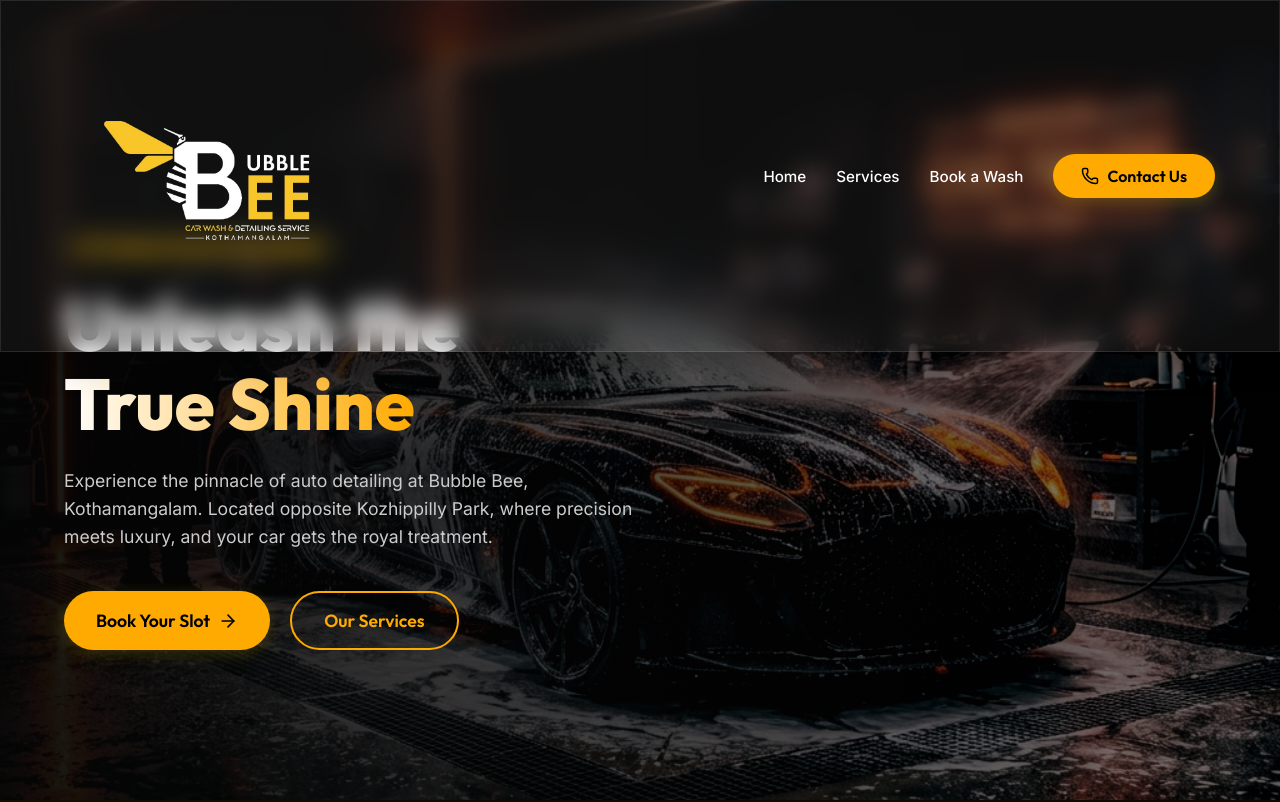
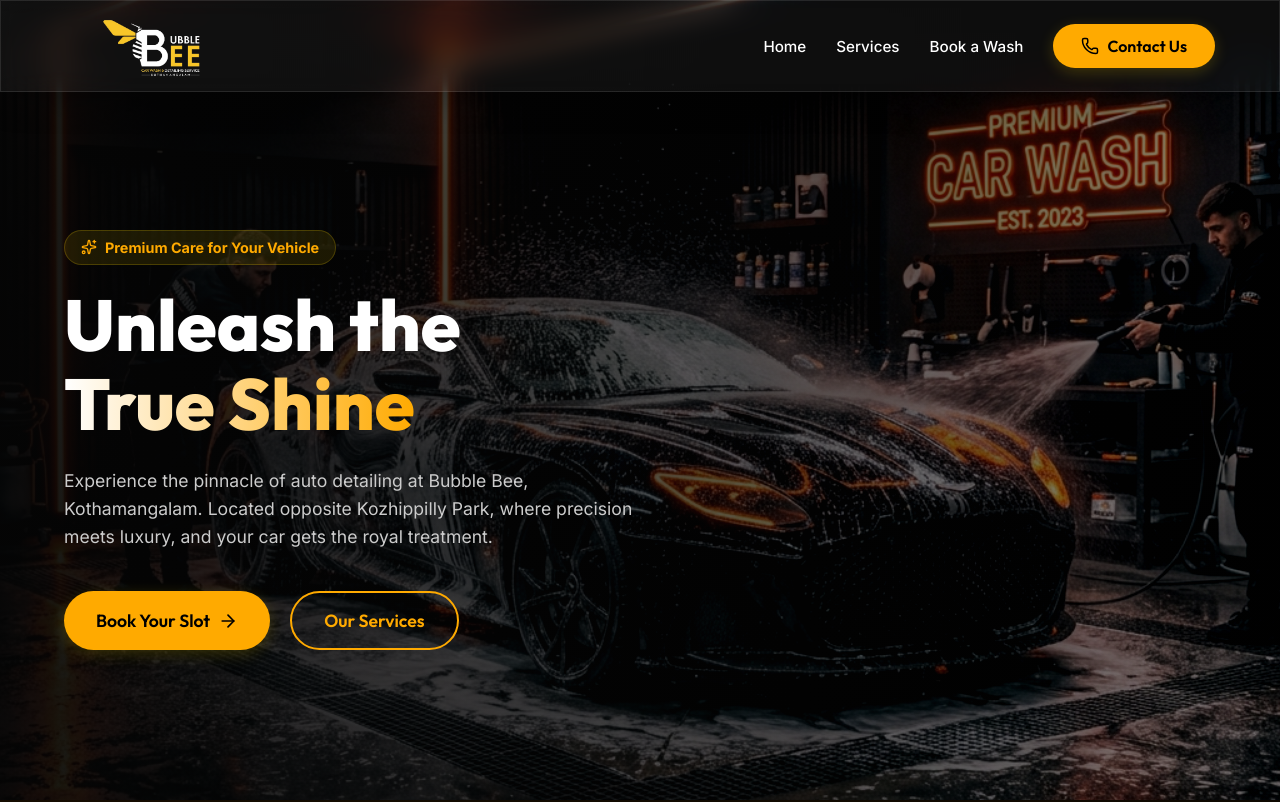
Before and after one commit to sabithlearnerspoint-collab/BubbleBee, a React (Vite) app: page / in a window 1280 px wide. Shown: the top 802 px of the page. Built offline with nearby package versions, Linux system fonts and the light colour scheme.

Commit message:
Switched layout-scaling to transform-scaling to prevent header geometry from blowing out vertically

```diff
--- a/src/components/Header.jsx
+++ b/src/components/Header.jsx
@@ -14,7 +14,7 @@ const Header = () => {
       alignItems: 'center'
     }}>
       <div style={{ display: 'flex', alignItems: 'center', gap: '10px' }}>
-        <img src="/logo_fixed.png" alt="Bubble Bee Logo" style={{ width: '320px', height: 'auto' }} />
+        <img src="/logo_fixed.png" alt="Bubble Bee Logo" style={{ height: '60px', transform: 'scale(2.5)', transformOrigin: 'left center', marginLeft: '20px' }} />
       </div>
 
       <nav style={{ display: 'flex', gap: '30px', alignItems: 'center' }}>
```
